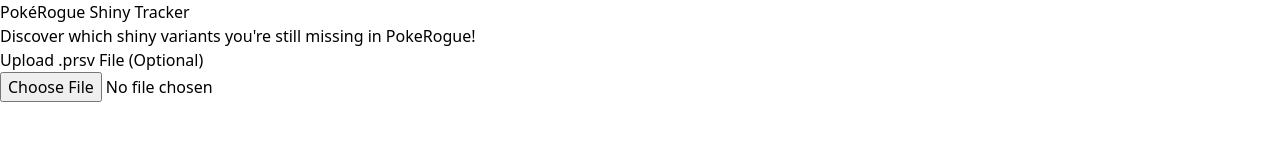
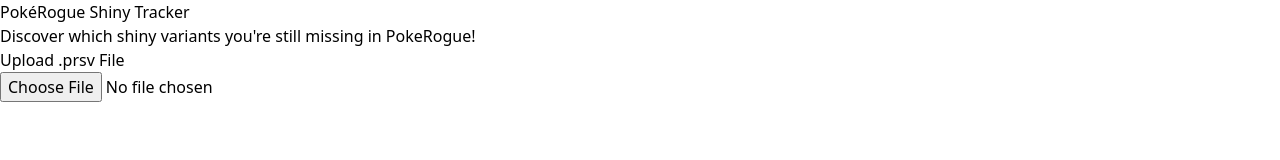
Before and after one commit to olwooz/pokerogue-shiny-tracker, a React (Vite) app: page / in a window 1280 px wide. Shown: the top 160 px of the page. Built offline with nearby package versions, Linux system fonts and the light colour scheme.

Commit message:
remove misleading text

```diff
--- a/src/components/FileDropZone.tsx
+++ b/src/components/FileDropZone.tsx
@@ -75,7 +75,7 @@
   return (
     <div className='mb-4'>
       <label className='block text-sm font-medium text-gray-700 mb-2'>
-        Upload .prsv File (Optional)
+        Upload .prsv File
       </label>
 
       <div
```
